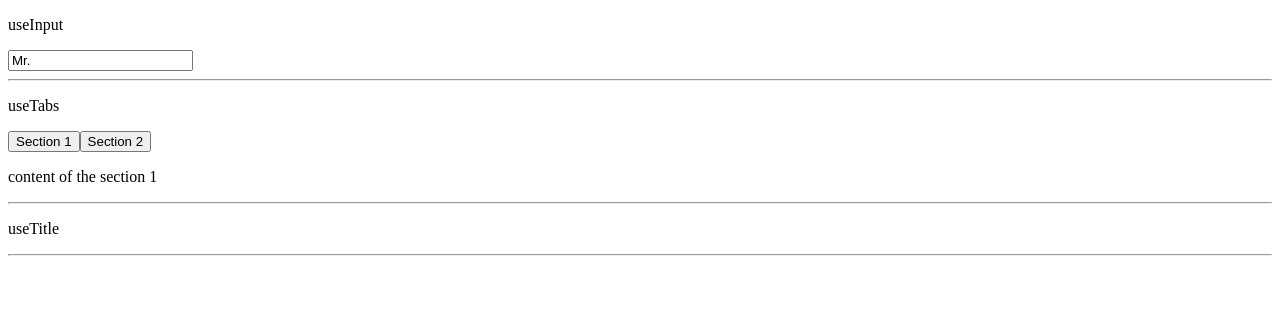
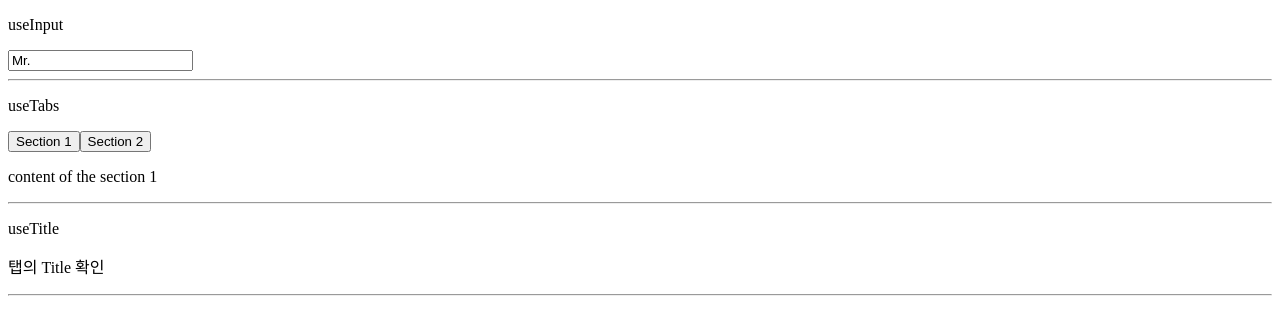
Before and after one commit to gsphyo91/study-nomad-coders, a React (Create React App) app in the folder reactHooks/nooks/: page / in a window 1280 px wide. Shown: the top 334 px of the page. Built offline with nearby package versions, Linux system fonts and the light colour scheme; the HTML template or start-up script is replaced by a standard one.

Commit message:
modified content

```diff
--- a/reactHooks/nooks/src/components/UseTitle.js
+++ b/reactHooks/nooks/src/components/UseTitle.js
@@ -7,6 +7,7 @@ const UseTitle = () => {
   return (
     <div>
       <p>useTitle</p>
+      <p>탭의 Title 확인</p>
     </div>
   )
 }
```
